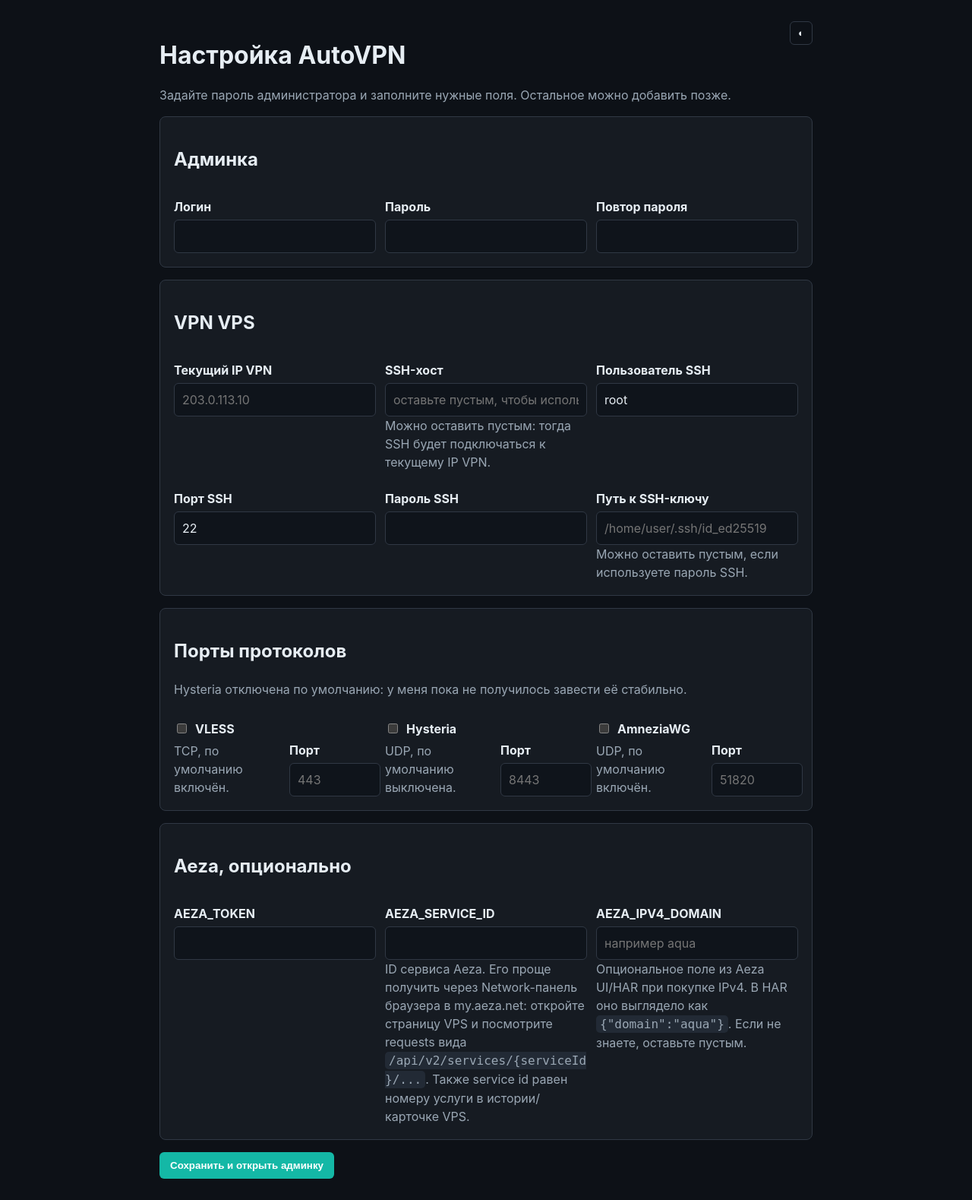
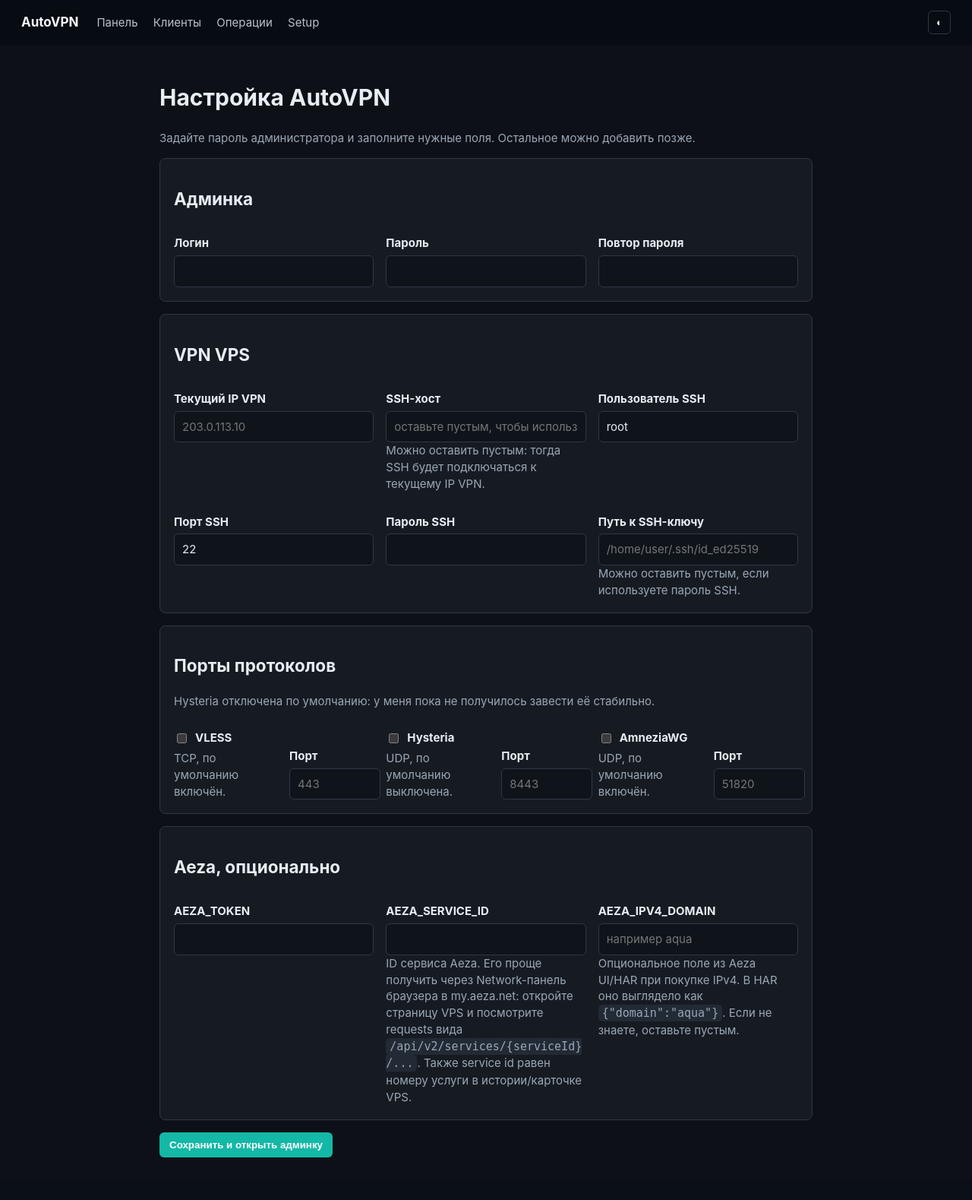
Before and after one commit to nevrozzkie/AutoVPN, a FastAPI app: template app/templates/setup.html in a window 1280 px wide. Shown: the whole page at 76% size. After the commit the page ends 1523 px from the top, so only its background shows below. Run offline with FastAPI, Linux system fonts and the light colour scheme; the template is opened without the code that fills it, so the values that code supplies are empty; some libraries are stand-ins or nearby versions.

Commit message:
Integrate setup into admin navigation

```diff
--- a/app/main.py
+++ b/app/main.py
@@ -249,7 +249,7 @@ def require_admin(credentials: HTTPBasicCredentials = Depends(security)) -> str:
     if not setup_complete():
         raise HTTPException(
             status_code=status.HTTP_307_TEMPORARY_REDIRECT,
-            headers={"Location": "/setup"},
+            headers={"Location": "/admin/setup"},
         )
     expected_password = admin_password()
     username_ok = secrets.compare_digest(credentials.username, admin_username())
@@ -295,12 +295,17 @@ def require_setup_access(
 @app.get("/", include_in_schema=False)
 def root() -> RedirectResponse:
     if not setup_complete():
-        return RedirectResponse("/setup")
+        return RedirectResponse("/admin/setup")
     return RedirectResponse("/admin")
 
 
 @app.get("/setup", response_class=HTMLResponse)
-def setup_page(
+def setup_page_redirect(_: str | None = Depends(require_setup_access)) -> RedirectResponse:
+    return RedirectResponse("/admin/setup")
+
+
+@app.get("/admin/setup", response_class=HTMLResponse)
+def admin_setup_page(
     request: Request,
     _: str | None = Depends(require_setup_access),
 ) -> HTMLResponse:
@@ -338,6 +343,7 @@ def setup_page(
 
 
 @app.post("/setup")
+@app.post("/admin/setup")
 def setup_submit(
     _: str | None = Depends(require_setup_access),
     admin_username_value: str = Form("admin"),
@@ -719,7 +725,7 @@ def admin_reset_server(_: str = Depends(require_admin)) -> RedirectResponse:
             detail="Cannot reset server settings while an operation is running",
         )
     reset_server_and_aeza_state()
-    return RedirectResponse("/setup", status_code=status.HTTP_303_SEE_OTHER)
+    return RedirectResponse("/admin/setup", status_code=status.HTTP_303_SEE_OTHER)
 
 
 @app.get("/sub/{token}", response_class=PlainTextResponse)
--- a/app/templates/base.html
+++ b/app/templates/base.html
@@ -216,6 +216,65 @@
       .theme-toggle:hover {
         background: rgba(255, 255, 255, .08);
       }
+      .setup-page {
+        max-width: 860px;
+        margin: 0 auto;
+      }
+      .setup-page section {
+        background: var(--panel);
+        border: 1px solid var(--border);
+        border-radius: 8px;
+        padding: 18px;
+        margin: 16px 0;
+      }
+      .setup-page label {
+        display: block;
+        font-weight: 650;
+        margin: 12px 0 5px;
+      }
+      .setup-page input {
+        box-sizing: border-box;
+        width: 100%;
+        border: 1px solid var(--border);
+        border-radius: 6px;
+        padding: 9px 10px;
+        font: inherit;
+        background: var(--input-bg);
+        color: var(--text);
+      }
+      .setup-page .warning {
+        color: #f59e0b;
+      }
+      .setup-page .actions {
+        display: flex;
+        gap: 10px;
+        align-items: center;
+        flex-wrap: wrap;
+      }
+      .setup-page .field-error {
+        display: none;
+        color: var(--danger);
+        font-weight: 650;
+        margin-top: 5px;
+      }
+      .setup-page .protocol-row {
+        display: grid;
+        grid-template-columns: minmax(140px, 1fr) minmax(120px, 180px);
+        gap: 12px;
+        align-items: end;
+      }
+      .setup-page .check-label {
+        display: flex;
+        align-items: center;
+        gap: 8px;
+        margin-bottom: 5px;
+      }
+      .setup-page .check-label input {
+        width: auto;
+      }
+      .setup-page input.invalid {
+        border-color: var(--danger);
+      }
     </style>
   </head>
   <body>
@@ -225,6 +284,7 @@
         <a href="/admin">Панель</a>
         <a href="/admin/clients">Клиенты</a>
         <a href="/admin/operations">Операции</a>
+        <a href="/admin/setup">Setup</a>
       </nav>
       <button class="theme-toggle" type="button" onclick="toggleTheme()" title="Переключить тему">◐</button>
     </header>
--- a/app/templates/dashboard.html
+++ b/app/templates/dashboard.html
@@ -92,7 +92,6 @@
 <h2>Действия</h2>
 <div class="actions action-bar">
   <a class="button" href="/admin/clients">Клиенты</a>
-  <a class="button" href="/setup">Setup</a>
   <form method="post" action="/admin/install/run" class="inline">
     <button type="submit" {% if install_running or not target_host %}disabled{% endif %}>Установить / синхронизировать VPN</button>
   </form>
@@ -108,7 +107,7 @@
 {% if install_running %}
   <p class="muted">Установка или синхронизация уже выполняется.</p>
 {% elif not target_host %}
-  <p class="muted">Для установки VPN укажите текущий IP VPN или SSH-хост на странице /setup.</p>
+  <p class="muted">Для установки VPN укажите текущий IP VPN или SSH-хост на странице Setup.</p>
 {% endif %}
 
 {% if operation_running %}
--- a/app/templates/setup.html
+++ b/app/templates/setup.html
@@ -1,171 +1,14 @@
-<!doctype html>
-<html lang="ru">
-  <head>
-    <meta charset="utf-8">
-    <meta name="viewport" content="width=device-width, initial-scale=1">
-    <script>
-      (function () {
-        const saved = localStorage.getItem("autovpn-theme");
-        document.documentElement.dataset.theme = saved || "dark";
-      })();
-    </script>
-    <title>Первичная настройка · AutoVPN</title>
-    <style>
-      :root {
-        color-scheme: light;
-        --bg: #f6f7f9;
-        --panel: #ffffff;
-        --border: #d7dce2;
-        --text: #20242a;
-        --muted: #66707c;
-        --accent: #0f766e;
-        --accent-hover: #115e59;
-        --danger: #b91c1c;
-        --warning: #b45309;
-        --input-bg: #ffffff;
-        --code-bg: #eef1f5;
-      }
-      :root[data-theme="dark"] {
-        color-scheme: dark;
-        --bg: #0d1117;
-        --panel: #161b22;
-        --border: #303844;
-        --text: #e6edf3;
-        --muted: #9aa7b4;
-        --accent: #14b8a6;
-        --accent-hover: #2dd4bf;
-        --danger: #f87171;
-        --warning: #fbbf24;
-        --input-bg: #0f141b;
-        --code-bg: #222a35;
-      }
-      body {
-        margin: 0;
-        font: 16px/1.5 -apple-system, BlinkMacSystemFont, "Segoe UI", sans-serif;
-        background: var(--bg);
-        color: var(--text);
-      }
-      main {
-        max-width: 860px;
-        margin: 0 auto;
-        padding: 28px;
-      }
-      section {
-        background: var(--panel);
-        border: 1px solid var(--border);
-        border-radius: 8px;
-        padding: 18px;
-        margin: 16px 0;
-      }
-      label {
-        display: block;
-        font-weight: 650;
-        margin: 12px 0 5px;
-      }
-      input {
-        box-sizing: border-box;
-        width: 100%;
-        border: 1px solid var(--border);
-        border-radius: 6px;
-        padding: 9px 10px;
-        font: inherit;
-        background: var(--input-bg);
-        color: var(--text);
-      }
-      button {
-        border: 0;
-        border-radius: 6px;
-        background: var(--accent);
-        color: #fff;
-        padding: 10px 14px;
-        font-weight: 700;
-        cursor: pointer;
-      }
-      button:hover {
-        background: var(--accent-hover);
-      }
-      code {
-        background: var(--code-bg);
-        border-radius: 5px;
-        padding: 2px 5px;
-        overflow-wrap: anywhere;
-      }
-      .grid {
-        display: grid;
-        grid-template-columns: repeat(auto-fit, minmax(240px, 1fr));
-        gap: 12px;
-      }
-      .muted { color: var(--muted); }
-      .danger { color: var(--danger); }
-      .warning { color: var(--warning); }
-      .danger-button { background: var(--danger); }
-      .actions {
-        display: flex;
-        gap: 10px;
-        align-items: center;
-        flex-wrap: wrap;
-      }
-      .page-top {
-        display: flex;
-        align-items: flex-start;
-        justify-content: space-between;
-        gap: 16px;
-      }
-      .page-top h1 {
-        margin-bottom: 0;
-      }
-      .theme-toggle {
-        background: transparent;
-        border: 1px solid var(--border);
-        color: var(--text);
-        padding: 7px 10px;
-      }
-      .theme-toggle:hover {
-        background: var(--panel);
-      }
-      .field-error {
-        display: none;
-        color: var(--danger);
-        font-weight: 650;
-        margin-top: 5px;
-      }
-      .protocol-row {
-        display: grid;
-        grid-template-columns: minmax(140px, 1fr) minmax(120px, 180px);
-        gap: 12px;
-        align-items: end;
-      }
-      .check-label {
-        display: flex;
-        align-items: center;
-        gap: 8px;
-        margin-bottom: 5px;
-      }
-      .check-label input {
-        width: auto;
-      }
-      input.invalid {
-        border-color: var(--danger);
-      }
-      button:disabled {
-        cursor: not-allowed;
-        opacity: 0.65;
-      }
-    </style>
-  </head>
-  <body>
-    <main>
-      <div class="page-top">
-        <h1>Настройка AutoVPN</h1>
-        <button class="theme-toggle" type="button" onclick="toggleTheme()" title="Переключить тему">◐</button>
-      </div>
+{% extends "base.html" %}
+{% block content %}
+<div class="setup-page">
+      <h1>Настройка AutoVPN</h1>
       {% if setup_complete %}
         <p class="muted">Страница защищена текущим паролем администратора. Здесь можно поменять VPS, SSH и настройки Aeza.</p>
       {% else %}
         <p class="muted">Задайте пароль администратора и заполните нужные поля. Остальное можно добавить позже.</p>
       {% endif %}
 
-      <form method="post" action="/setup">
+      <form method="post" action="/admin/setup">
         <section>
           <h2>Админка</h2>
           <div class="grid">
@@ -303,15 +146,8 @@
           </form>
         </section>
       {% endif %}
-    </main>
+    </div>
     <script>
-      function toggleTheme() {
-        const current = document.documentElement.dataset.theme === "dark" ? "dark" : "light";
-        const next = current === "dark" ? "light" : "dark";
-        document.documentElement.dataset.theme = next;
-        localStorage.setItem("autovpn-theme", next);
-      }
-
       const currentIpInput = document.querySelector("#current_ip");
       const sshHostInput = document.querySelector("#eu_ssh_host_value");
       const sshHostWarning = document.querySelector("#ssh-host-warning");
@@ -379,5 +215,4 @@
       syncPasswordMatch();
       syncProtocolPorts();
     </script>
-  </body>
-</html>
+{% endblock %}
```
